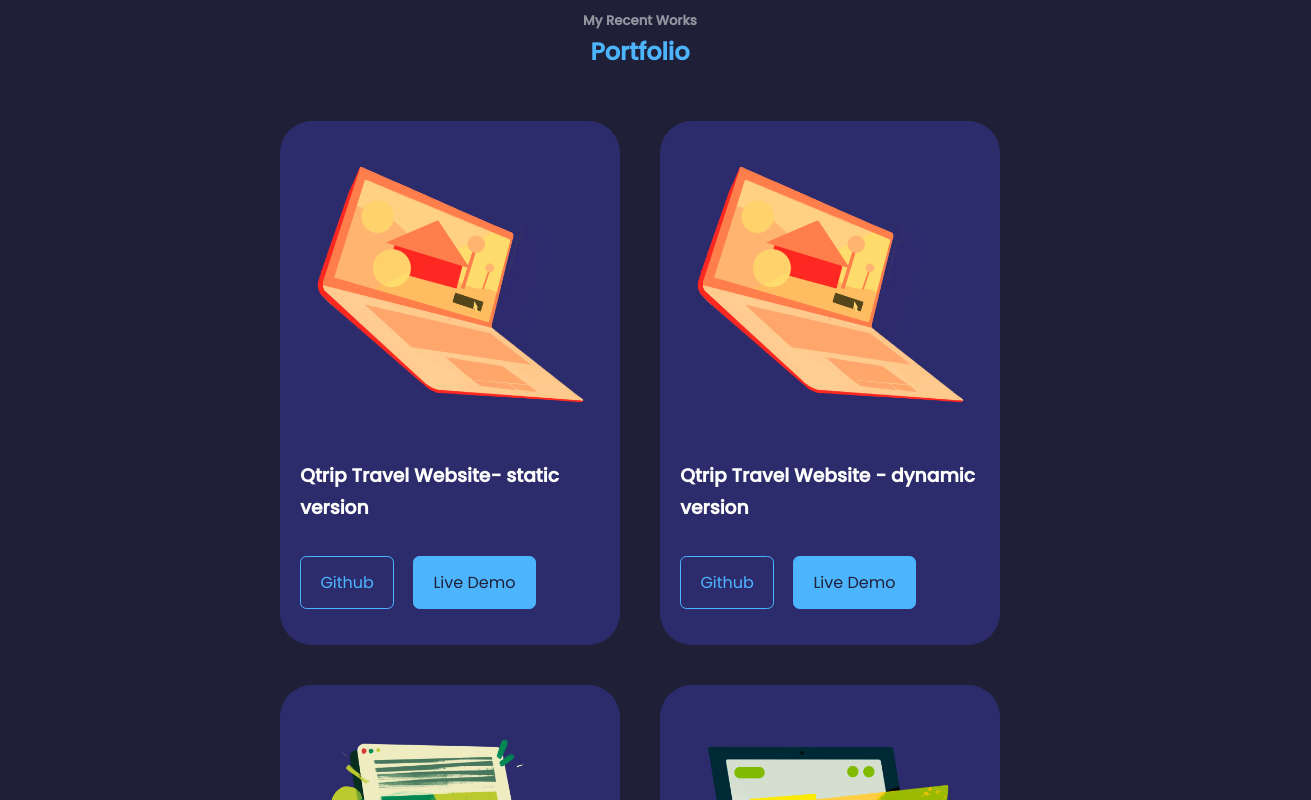
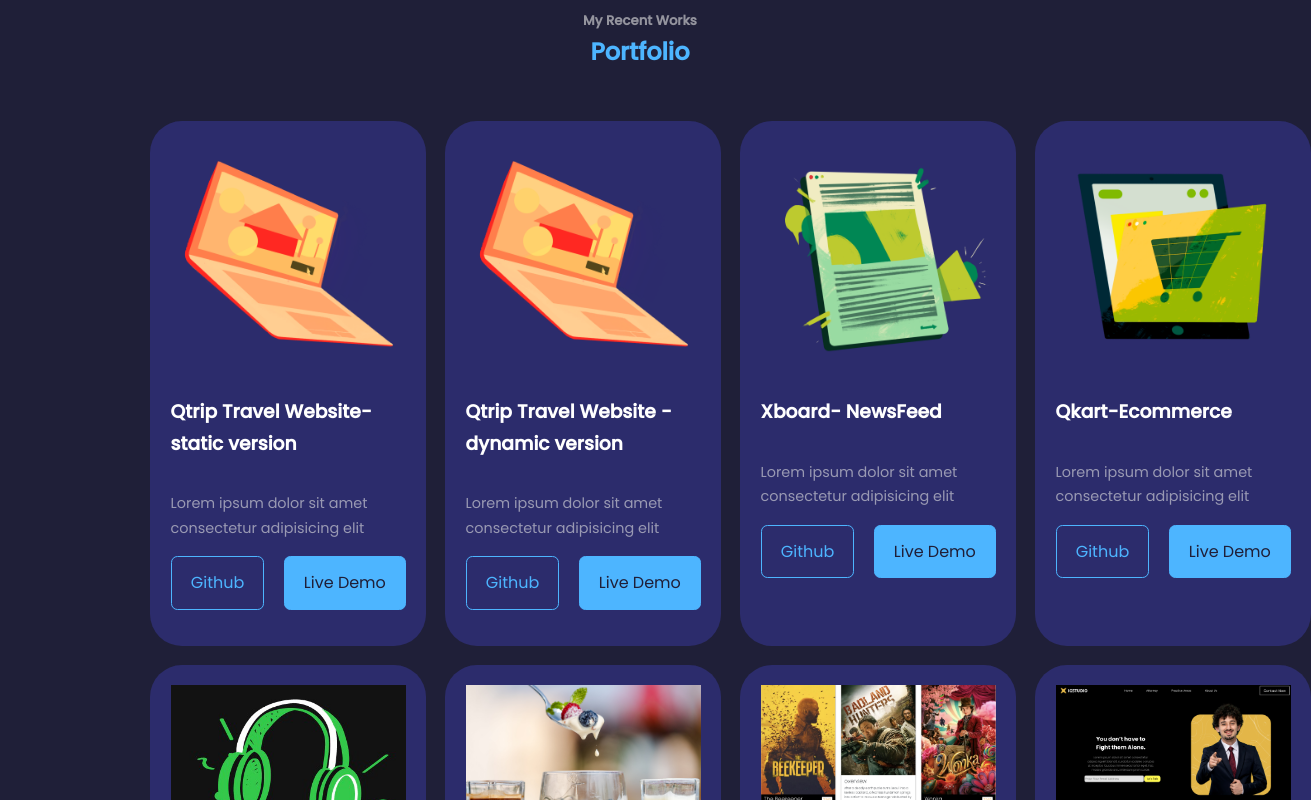
Before and after one commit to ak220193/my-portfolio-new, a React (Create React App) app: page / in a window 1280 px wide. Shown: the part 3480-4280 px from the top of the page, 1311 px wide, since content can reach past the window. Built offline with nearby package versions, Linux system fonts and the light colour scheme.

Commit message:
changes for Portfolio Section

```diff
--- a/src/Components/Portfolio/Portfolio.css
+++ b/src/Components/Portfolio/Portfolio.css
@@ -1,7 +1,8 @@
 .portfolio__container {
   display: grid;
-  grid-template-columns: repeat(2, 1fr);
-  gap: 2.5rem;
+  grid-template-columns: repeat(4, 1fr);
+  gap: 1.2rem;
+  margin-left: -1%;
 }
 
 .portfolio__item {
@@ -28,8 +29,19 @@
 
 .portfolio__item-cta {
   display: flex;
+  margin-top: 1rem;
   gap: 1.2rem;
   margin-bottom: 1rem;
+}
+
+.details{
+  margin-top: 1rem;
+  margin-bottom: 0.5rem;
+}
+
+.details p {
+  font-size: 0.9rem;
+  color: var(--color-light);
 }
 
 @media screen and (max-width: 1024px) {
--- a/src/Components/Portfolio/Portfolio.jsx
+++ b/src/Components/Portfolio/Portfolio.jsx
@@ -8,7 +8,7 @@
 import Movie from "../../Assets/Tmdb.png";
 import Lawfrimland from "../../Assets/Lawfrim.png";
 
-
+<p> Lorem ipsum dolor sit amet consectetur adipisicing elit.</p>
 
 
 
@@ -22,6 +22,7 @@
     title: 'Qtrip Travel Website- static version',
     github:"https://github.com",
     demo: "https://qtriptest1.netlify.app/",
+    description: "Lorem ipsum dolor sit amet consectetur adipisicing elit"
   },
 
   {
@@ -30,6 +31,7 @@
     title: ' Qtrip Travel Website - dynamic version',
     github:"https://github.com",
     demo: "https://qtrip-dyamic-frontend1.netlify.app/",
+    description: "Lorem ipsum dolor sit amet consectetur adipisicing elit"
   },
 
   {
@@ -38,6 +40,7 @@
     title: 'Xboard- NewsFeed',
     github:"https://github.com",
     demo: "https://crionewsfeedsite.netlify.app/",
+    description: "Lorem ipsum dolor sit amet consectetur adipisicing elit"
   },
 
   {
@@ -46,6 +49,7 @@
     title: 'Qkart-Ecommerce',
     github:"https://github.com",
     demo: "https://akash-qkart-frontend-main.vercel.app/",
+    description: "Lorem ipsum dolor sit amet consectetur adipisicing elit"
   },
 
   {
@@ -54,6 +58,7 @@
     title: 'Music-app concept',
     github:"https://github.com",
     demo: "https://qtify-crio-six.vercel.app/",
+    description: "Lorem ipsum dolor sit amet consectetur adipisicing elit"
   },
 
   {
@@ -62,6 +67,7 @@
     title: 'Spice-Bistro : Food delivery',
     github:"https://github.com",
     demo: "https://spice-bistro-ak-react-project.netlify.app/",
+    description: "Lorem ipsum dolor sit amet consectetur adipisicing elit"
   },
 
   {
@@ -70,6 +76,7 @@
     title: 'Movie Review-app',
     github:"https://github.com",
     demo: "https://sample-movie-watch.netlify.app/",
+    description: "Lorem ipsum dolor sit amet consectetur adipisicing elit"
   },
   {
     id:8,
@@ -77,6 +84,7 @@
     title: 'Lawfirm website',
     github:"https://github.com",
     demo: "https://lawfirm-landingpage.vercel.app/",
+    description: "Lorem ipsum dolor sit amet consectetur adipisicing elit"
   },
 
 ]
@@ -89,13 +97,17 @@
 
       <div className="container portfolio__container">
         {
-          data.map (({id, image, title,github,demo }) => {
+          data.map (({id, image, title,github,demo,description }) => {
             return (
           <article  key={id} className="portfolio__item">
           <div className="portfolio__item-image">
           <img src={image} alt={title} />
           </div>
+          <div className="details">
           <h3> {title} </h3>
+          <p> {description}</p>
+          </div>
+
           <div className="portfolio__item-cta">
           <a href={github} className="btn">Github</a>
           <a
```
